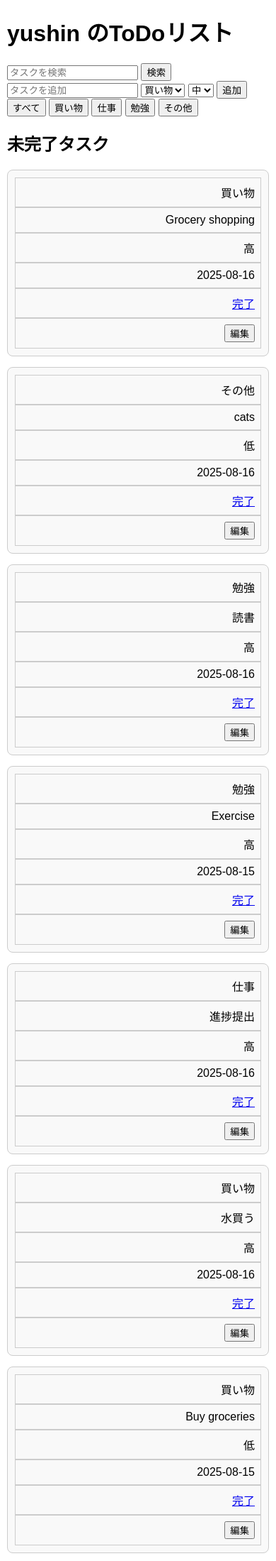
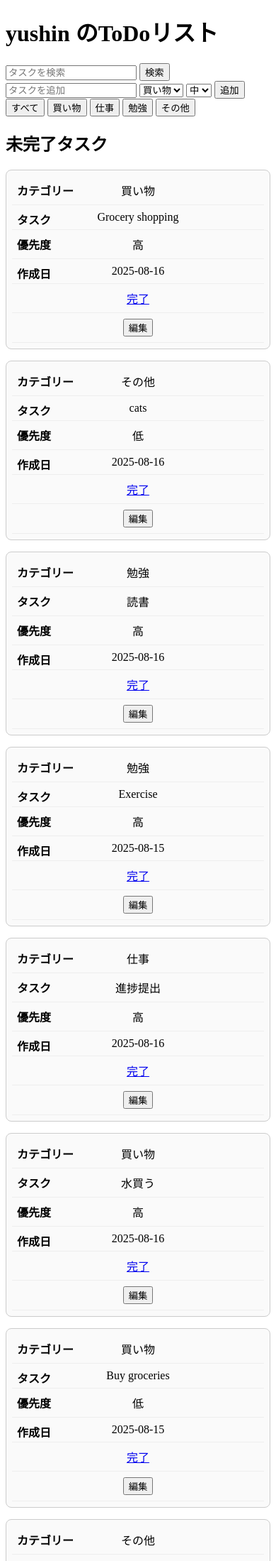
Before and after one commit to ushiushi05/todo_app_flask, a Flask app: page / in a window 390 px wide. Shown: the top 2199 px of the page at 71% size. Run offline with Flask 2, Linux system fonts and the light colour scheme; a user stored in the database is signed in; data comes from the database, SQL or seed files in the repository.

Commit message:
update responsive design

```diff
--- a/static/css/style.css
+++ b/static/css/style.css
@@ -1,79 +1,71 @@
-/* ベース（モバイル用） */
-body {
-    font-family: sans-serif;
-    margin: 10px;
-}
-
-table {
+/* --- PC表示: テーブル形式 --- */
+.task-table {
     width: 100%;
     border-collapse: collapse;
 }
 
-th,
-td {
+.task-table th,
+.task-table td {
+    border: 1px solid #ddd;
     padding: 8px;
     text-align: left;
 }
 
-/* スマホの時はテーブルをカード風に */
-@media (max-width: 600px) {
-
-    table,
-    thead,
-    tbody,
-    th,
-    td,
-    tr {
-        display: block;
+/* --- スマホ表示: カード形式 --- */
+@media screen and (max-width: 768px) {
+    .task-table thead {
+        display: none;
+        /* ヘッダーを非表示にする */
     }
 
-    thead {
-        display: none;
-        /* ヘッダー非表示 */
+    .task-table,
+    .task-table tbody,
+    .task-table tr,
+    .task-table td {
+        display: block;
+        width: 100% !important;
+        max-width: 100% !important;
+        box-sizing: border-box;
+
     }
 
-    tr {
-        margin-bottom: 15px;
+    .task-table tr {
+        margin-bottom: 1rem;
         border: 1px solid #ccc;
         border-radius: 8px;
-        padding: 10px;
-        background: #f9f9f9;
+        padding: 0.5rem;
+        background: #fafafa;
+        width: 100% !important;
     }
 
-    td {
+    .task-table td {
         display: flex;
-        justify-content: space-between;
-        padding: 5px;
+        justify-content: center;
+        padding: 8px;
+        border: none;
+        border-bottom: 1px solid #eee;
+        width: 100% !important;
+        max-width: 100% !important;
+        word-break: break-word; /* 長文がはみ出さない */
     }
 
-    td::before {
+    /* 左側に data-label を表示して見出し代わりにする */
+    .task-table td::before {
         content: attr(data-label);
-        /* 各セルにラベルを表示 */
+        position: absolute;
+        left: 1.5rem;
         font-weight: bold;
+        text-align: left;
+    }
+
+     /* 横スクロールを強制禁止 */
+    body {
+        overflow-x: hidden;
     }
 }
 
-table {
-    border-collapse: collapse;
 
-}
-
-#todotable th,
-td {
-    border: 1px solid #ccc;
-    padding: 8px;
-    text-align: left;
-}
-
-.sortable th {
-    cursor: pointer;
-    background-color: lightgrey;
-}
-
-.sortable th:hover {
-    background-color: whitesmoke;
-}
-
+/* ==== モーダル ==== */
 .modal {
     display: none;
     position: fixed;
--- a/templates/index.html
+++ b/templates/index.html
@@ -54,7 +54,7 @@
     <script src="{{ url_for('static', filename='js/filter.js') }}"></script>
     <h2>未完了タスク</h2>
 
-    <table id="todoTable">
+    <table id="todoTable" class="task-table">
         <thead>
             <tr class="sortable">
                 <th data-sort="category">カテゴリー</th>
@@ -72,15 +72,15 @@
                 data-category="{{ task[3] }}"
                 data-priority="{{ task[4] }}"
                 data-created="{{ task[5] }}">
-                <td class="category">{{ task[3] }}</td>
-                <td class="task">{{ task[1] }}</td>
-                <td class="priority">
+                <td class="category" data-label="カテゴリー">{{ task[3] }}</td>
+                <td class="task" data-label="タスク">{{ task[1] }}</td>
+                <td class="priority" data-label="優先度">
                     {% if task[4] == 1 %}高
                     {% elif task[4] == 2 %}中
                     {% else %}低
                     {% endif %}
                 </td>
-                <td class="date_created">{{ task[5] }}</td>
+                <td class="date_created" data-label="作成日">{{ task[5] }}</td>
                 <td><a href="/toggle/{{ task[0] }}">完了</a></td>
                 <td><button class="edit-btn">編集</button></td>
             </tr>
--- a/templates/login.html
+++ b/templates/login.html
@@ -1,9 +1,13 @@
 <!DOCTYPE html>
 <html>
+
 <head>
     <meta charset="utf-8">
     <title>ログイン</title>
+    <link rel="stylesheet" href="{{ url_for('static', filename='css/style.css') }}">
+
 </head>
+
 <body>
     <h1>ログイン</h1>
     <form action="/login" method="POST">
@@ -13,4 +17,5 @@
     </form>
     <a href="/register">新規登録</a>
 </body>
+
 </html>
--- a/templates/register.html
+++ b/templates/register.html
@@ -1,9 +1,12 @@
 <!DOCTYPE html>
 <html>
+
 <head>
     <meta charset="utf-8">
     <title>新規登録</title>
+    <link rel="stylesheet" href="{{ url_for('static', filename='css/style.css') }}">
 </head>
+
 <body>
     <h1>新規登録</h1>
     <form action="/register" method="POST">
@@ -13,4 +16,5 @@
     </form>
     <a href="/login">ログイン</a>
 </body>
+
 </html>
```
Lines whose indentation alone changed are shown as unchanged.
